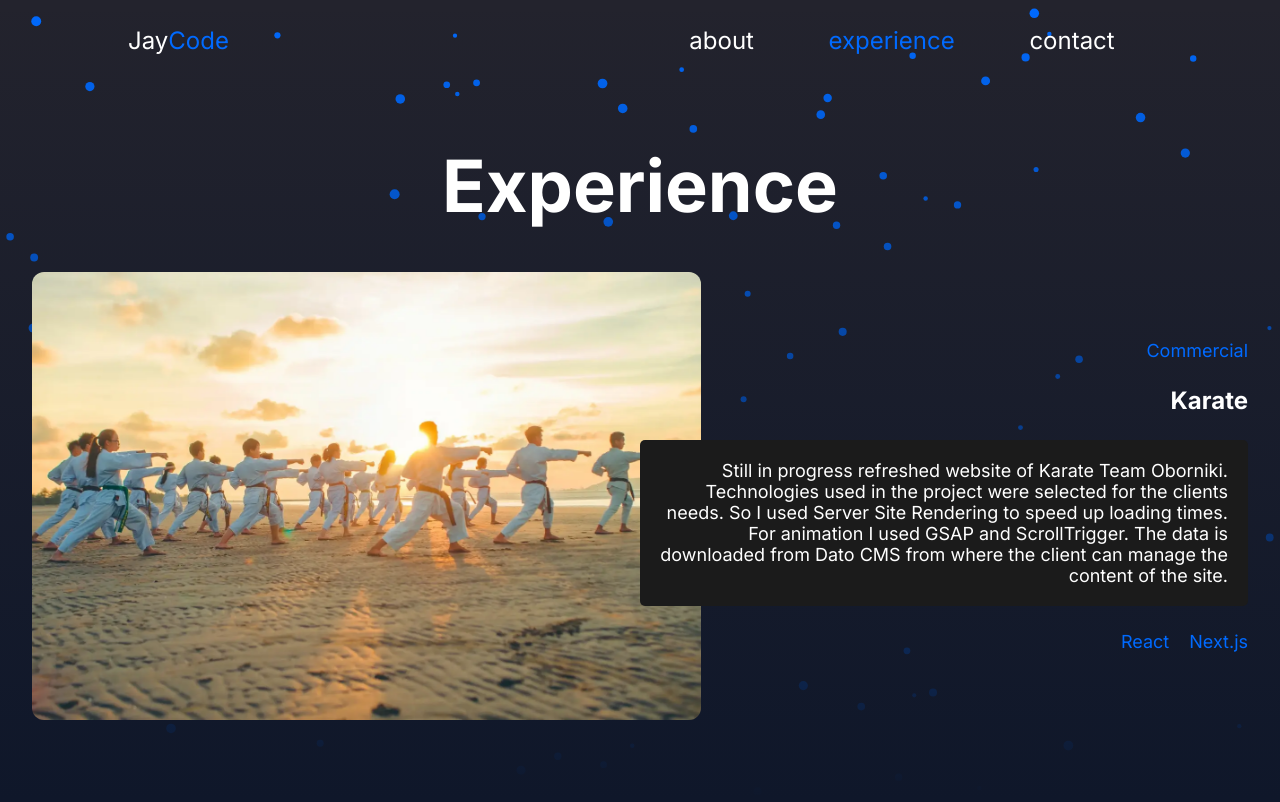
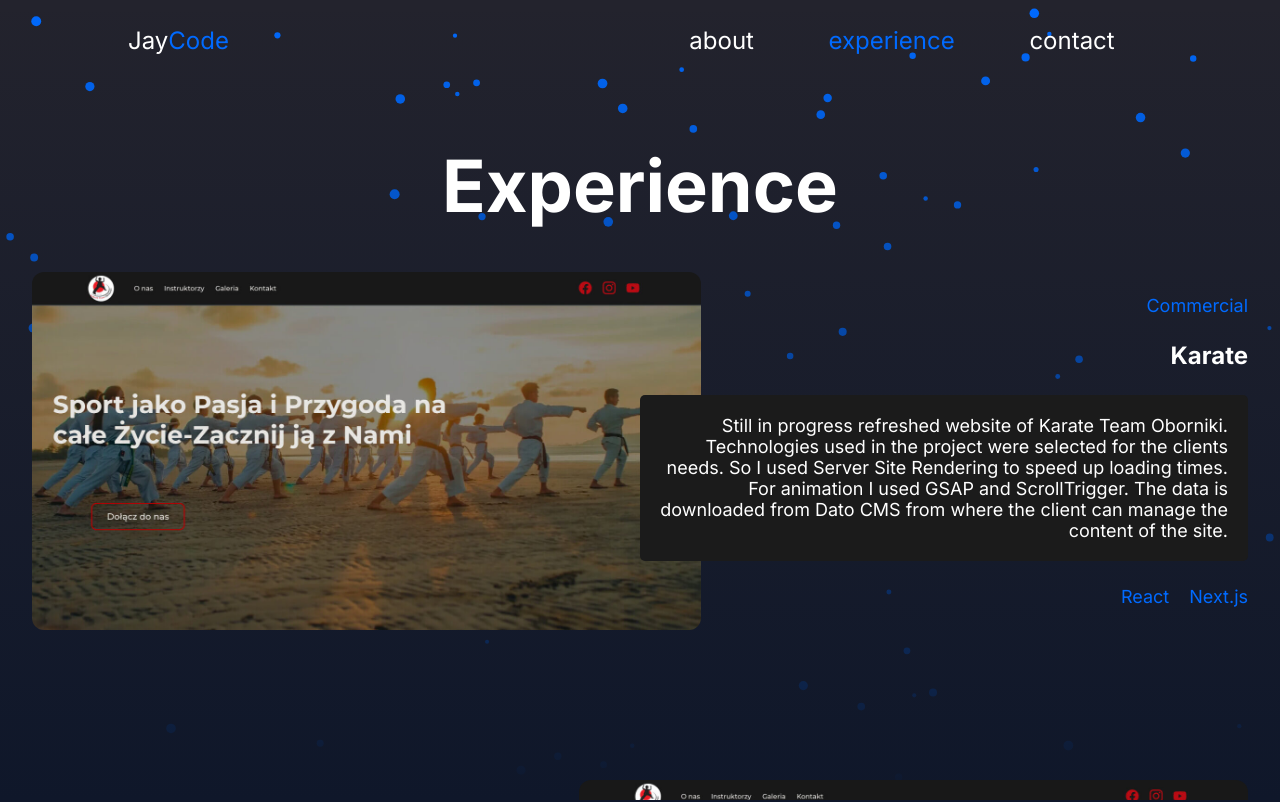
Before and after one commit to JayCodeGitHub/jaycode.pl, a Next.js app: page /experience in a window 1280 px wide. Shown: the top 802 px of the page. Built offline with nearby package versions, Linux system fonts and the light colour scheme.

Commit message:
Fix project Image

```diff
--- a/src/components/contactItems/contactItems.styles..ts
+++ b/src/components/contactItems/contactItems.styles..ts
@@ -14,7 +14,6 @@ export const StyledOuterWrapper = styled.section`
         padding: 2.5vw 15vw;
     }
 `
-
 
 export const StyledWrapper = styled.div`
     display: flex;
--- a/src/components/project/project.styles.ts
+++ b/src/components/project/project.styles.ts
@@ -8,13 +8,13 @@ export const StyledWrapper = styled.div`
     height: auto;
     position: relative;
     ${({ theme }) => theme.mq.tablet} {
-        height: 45vw;
+        height: 28vw;
     }
     ${({ theme }) => theme.mq.desktop} {
-        height: 35vw;
+        height: 28vw;
     }
     ${({ theme }) => theme.mq.bigDesktop} {
-        height: 25vw;
+        height: 22.5vw;
     }
 `
 
--- a/src/components/project/project.tsx
+++ b/src/components/project/project.tsx
@@ -19,9 +19,9 @@ export default function Project({ i }: ProjectProps) {
     <StyledWrapper>
       <StyledImageWrapper order={i}>
         <StyledImage
-          src={"/images/karate.webp"}
-          width={1590}
-          height={1000}
+          src={"/images/karate-team.jpg"}
+          width={1500}
+          height={771}
           alt="Project image"
         />
       </StyledImageWrapper>
```
Also changed, not shown: public/images/karate-team.jpg (added).
